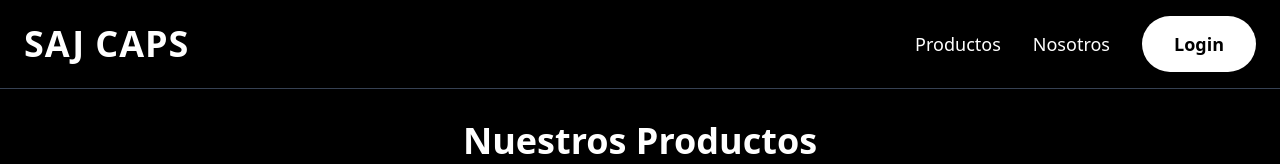
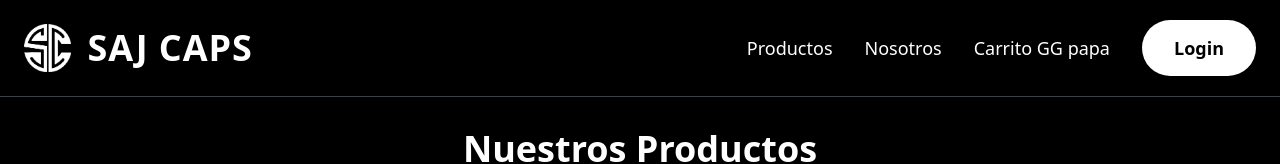
Before and after one commit to trejosau/proyecto-tienda-gorras, a React (Vite) app in the folder frontend/: page /Productos in a window 1280 px wide. Shown: the top 164 px of the page. Built offline with nearby package versions, Linux system fonts and the light colour scheme; no server answers.

Commit message:
agg logo que hice y voy a empezar a hacer carrito

```diff
--- a/frontend/src/components/Header.tsx
+++ b/frontend/src/components/Header.tsx
@@ -1,4 +1,5 @@
 import React from "react";
+
 
 type HeaderProps = {
   title?: string;
@@ -7,30 +8,34 @@ type HeaderProps = {
 const Header: React.FC<HeaderProps> = ({ title = "SAJ CAPS" }) => {
   return (
 <header className="w-full p-6 flex justify-between items-center border-b border-gray-700">
-     <a href="/" className="text-4xl font-bold tracking-wide">{title}</a>
+  <a href="/" className="text-4xl font-bold tracking-wide flex items-center space-x-4">
+    <img
+      src="/images/SAJ CAPS.png"
+      alt="Logo SAJ CAPS"
+      className="h-auto w-auto max-h-12 max-w-28 object-contain"
+    />
+    <span>{title}</span>
+  </a>
   <nav>
     <ul className="flex space-x-8 text-lg">
       <li>
-            <a href="/Productos" className="hover:text-gray-400 transition">
-              Productos
-            </a>
+        <a href="/Productos" className="hover:text-gray-400 transition">Productos</a>
       </li>
       <li>
-            <a href="#about" className="hover:text-gray-400 transition">
-              Nosotros
-            </a>
+        <a href="#about" className="hover:text-gray-400 transition">Nosotros</a>
       </li>
       <li>
-            <a
-              href="/login"
-              className="mt-8 px-8 py-4 bg-white text-black font-bold rounded-full shadow-lg hover:bg-gray-300 transition"
-            >
+        <a href="/login">Carrito GG papa</a>
+      </li>
+      <li>
+        <a href="/login" className="px-8 py-4 bg-white text-black font-bold rounded-full shadow-lg hover:bg-gray-300 transition">
           Login
         </a>
       </li>
     </ul>
   </nav>
 </header>
+
   );
 };
 
```
Also changed, not shown: frontend/public/images/SAJ CAPS.png (added). Lines whose indentation alone changed are shown as unchanged.
